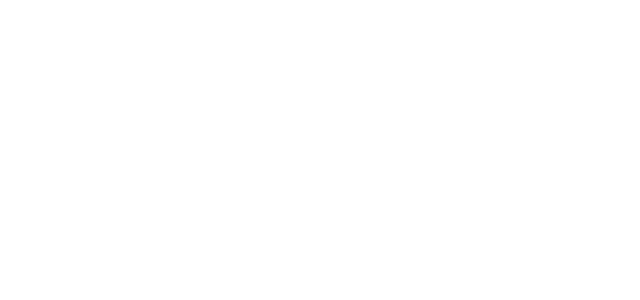
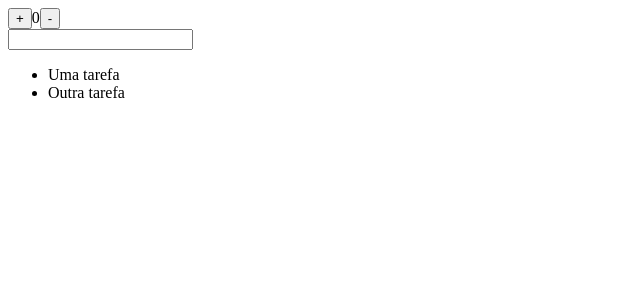
Before and after one commit to kyriri/budvarka_files-2_todo, a React (Vite) app: page / in a window 1280 px wide. Shown: the top 300 px of the page, without its empty margins (0-640 px from the left). Built offline with nearby package versions, Linux system fonts and the light colour scheme.

Commit message:
Demonstrate React.js

```diff
--- /dev/null
+++ b/src/components/Counter.jsx
@@ -0,0 +1,12 @@
+import React from 'react'
+
+export function Counter({initialCount = 0}) {
+    const [count, setCount] = React.useState(initialCount)
+    const handleIncrement = () => setCount(count + 1)
+    const handleDrecement = () => setCount(count - 1)
+    return <div>
+        <button onClick={handleIncrement}>+</button>
+        <span>{count}</span>
+        <button onClick={handleDrecement}>-</button>
+    </div>
+}
--- /dev/null
+++ b/src/components/TodoList.jsx
@@ -0,0 +1,23 @@
+import React from 'react'
+
+const todos = [
+    'Uma tarefa',
+    'Outra tarefa'
+]
+
+export function TodoList() {
+    const handleSubmit = (event) => {
+        event.preventDefault()
+        console.log(event)
+    }
+    return <div>
+        <form onSubmit={handleSubmit}>
+            <input type="text"/>
+        </form>
+        <ul>
+            {todos.map((todo, index) => (
+                <li key={index}>{todo}</li>
+            ))}
+        </ul>
+    </div>
+}
--- a/src/main.jsx
+++ b/src/main.jsx
@@ -1,8 +1,13 @@
 import React from 'react'
 import ReactDOM from 'react-dom/client'
+import { Counter } from "./components/Counter";
+import { TodoList } from "./components/TodoList";
 
-ReactDOM.createRoot(document.getElementById('root')).render(
+const rootElement = document.getElementById('root')
+
+ReactDOM.createRoot(rootElement).render(
   <React.StrictMode>
-
+      <Counter initialCount={0}/>
+      <TodoList/>
   </React.StrictMode>
 )
```
